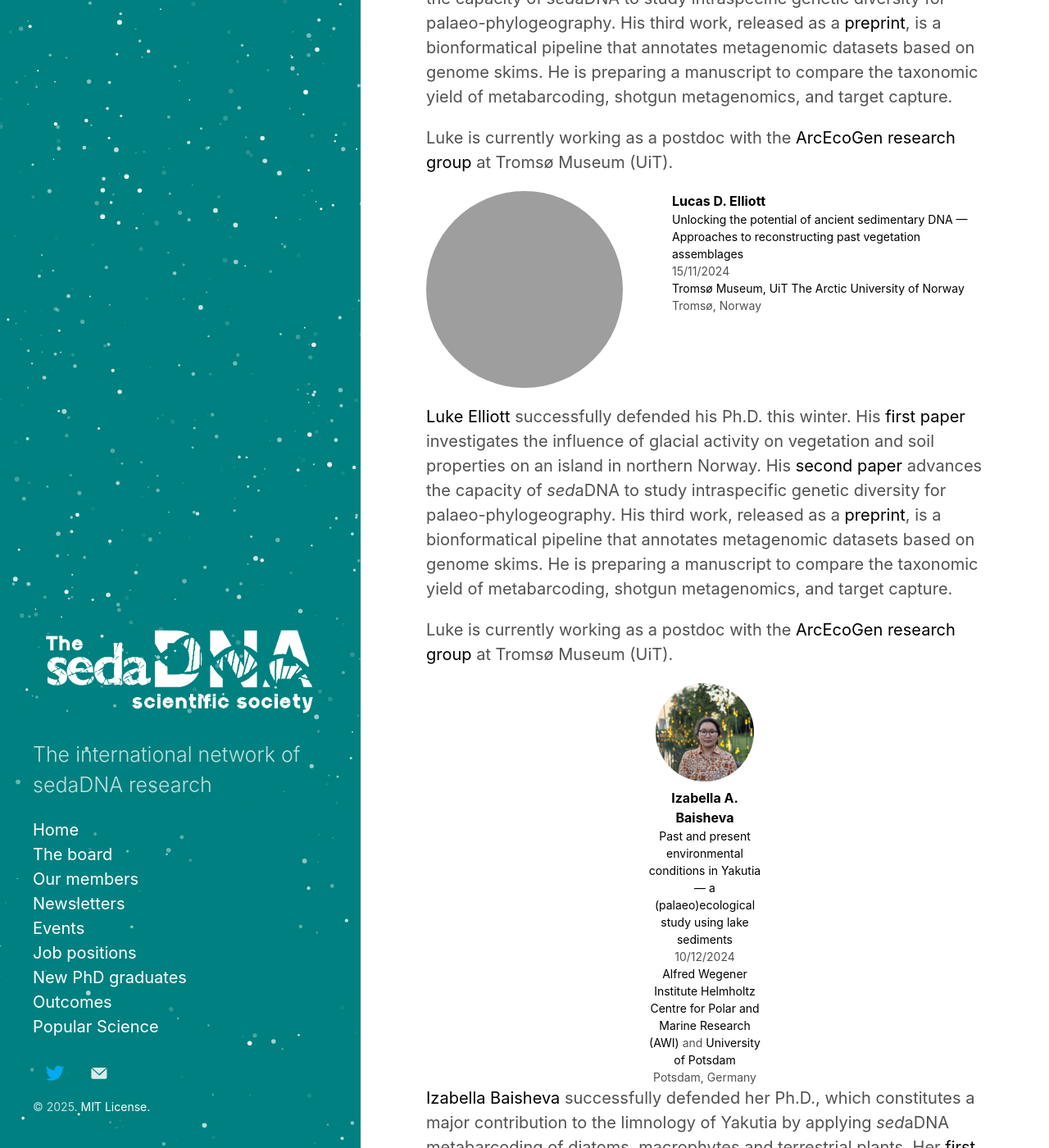
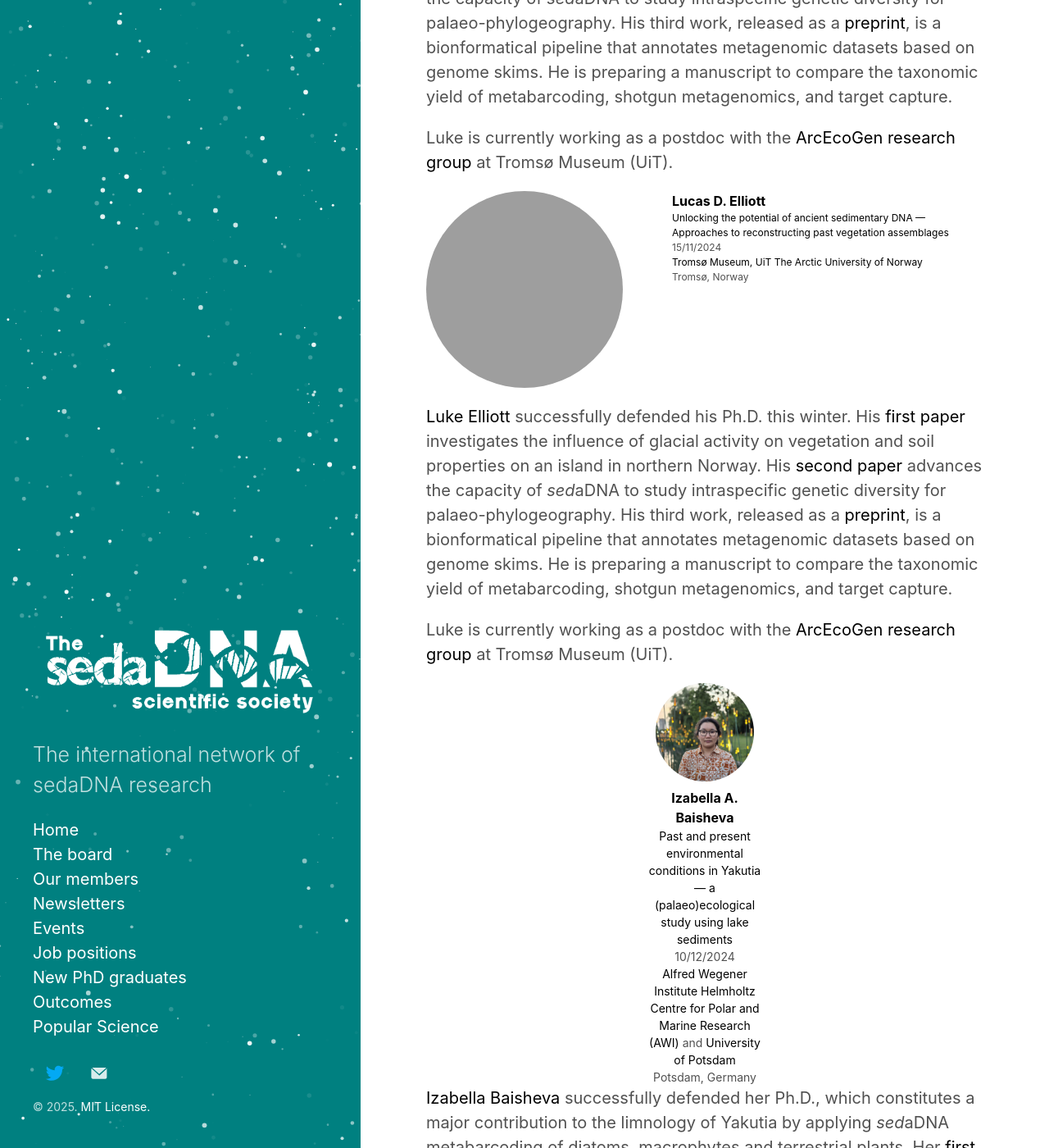
Before and after one commit to sedadna/sedadna.github.io, a Jekyll site: the page built from category/new-graduates.md, in a window 1280 px wide and 1400 px high, scrolled down 715 px. Shown: the whole window at 82% size. Built offline with Jekyll 4.4.1, drawn with Linux system fonts in a browser that asks for light colours; grey boxes are pictures that could not be loaded.

Commit message:
Update main.scss

```diff
--- a/assets/css/main.scss
+++ b/assets/css/main.scss
@@ -123,7 +123,7 @@ $sidebar-width: 22rem;
 
 .member2 p {
     text-align: left;
-    font-size: 0.7rem;
+    font-size: 0.6rem;
     margin-bottom: 0;
 }
 
```
